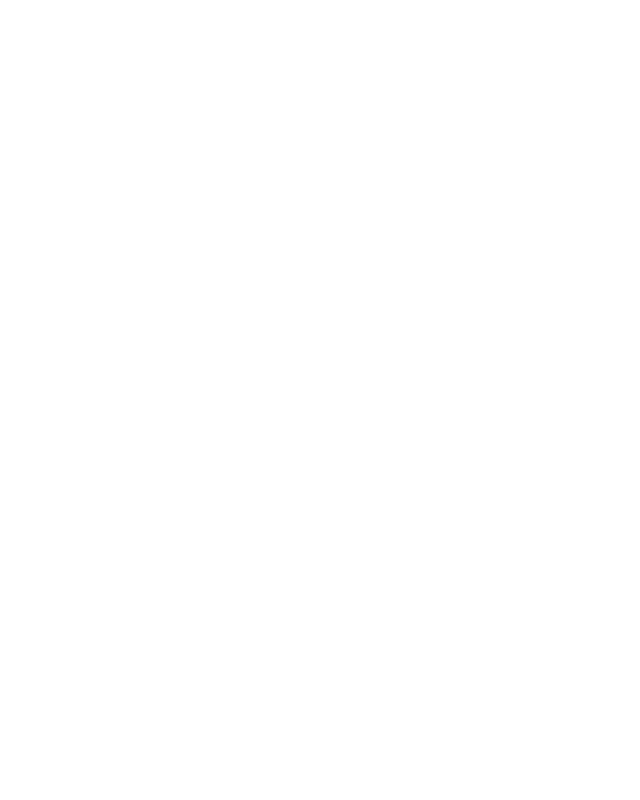
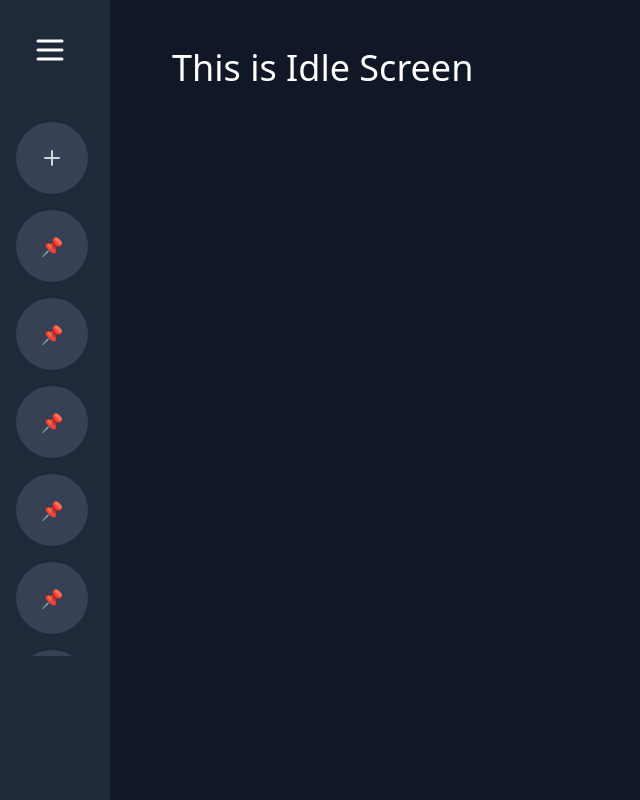
Before and after one commit to 0xfabb/CampusCompass, a React (Vite) app in the folder frontend/: page / in a window 1280 px wide. Before the commit this address had no page. Shown: the whole page, without its empty margins (0-640 px from the left). Built offline with nearby package versions, Linux system fonts and the light colour scheme.

Commit message:
feat: Added Sidebar, fixed Layout, Made Clubs, Made a server page.

```diff
--- a/frontend/package.json
+++ b/frontend/package.json
@@ -15,6 +15,7 @@
     "react": "^18.3.1",
     "react-dom": "^18.3.1",
     "react-router-dom": "^7.1.5",
+    "tailwind-scrollbar-hide": "^2.0.0",
     "tailwindcss": "^4.0.5"
   },
   "devDependencies": {
--- a/frontend/src/App.css
+++ b/frontend/src/App.css
@@ -1,3 +1,12 @@
 body{
   font: Poppins;
 }
+
+.hide-scrollbar::-webkit-scrollbar {
+  display: none;
+}
+
+.hide-scrollbar {
+  -ms-overflow-style: none;
+  scrollbar-width: none;
+}
--- a/frontend/src/App.jsx
+++ b/frontend/src/App.jsx
@@ -1,15 +1,17 @@
 import "./App.css";
 import { BrowserRouter as Router, Routes, Route } from "react-router-dom";
-import servers from "./pages/servers";
-import dashboard from "./pages/dashboard";
+import Servers from "./pages/Servers";
+import Dashboard from "./pages/Dashboard";
+import Idle from "./pages/idle";
 
 function App() {
   return (
     <>
       <Router>
         <Routes>
-          <Route path="/servers" Component={servers}></Route>
-          <Route path="/home" Component={dashboard}></Route>
+          <Route path="/" element={<Idle />} />
+          <Route path="/servers" element={<Servers />} />
+          <Route path="/home" element={<Dashboard />} />
         </Routes>
       </Router>
     </>
--- /dev/null
+++ b/frontend/src/components/ui/ClubPhotos.jsx
@@ -0,0 +1,44 @@
+const ClubPhotos = [
+  {
+    id: 1,
+    photo: "",
+  },
+  {
+    id: 1,
+    photo: "",
+  },
+  {
+    id: 1,
+    photo: "",
+  },
+  {
+    id: 1,
+    photo: "",
+  },
+  {
+    id: 1,
+    photo: "",
+  },
+  {
+    id: 1,
+    photo: "",
+  },
+  {
+    id: 1,
+    photo: "",
+  },
+  {
+    id: 1,
+    photo: "",
+  },
+  {
+    id: 1,
+    photo: "",
+  },
+  {
+    id: 1,
+    photo: "",
+  },
+];
+
+export default ClubPhotos;
--- /dev/null
+++ b/frontend/src/components/ui/ClubPicStyle.jsx
@@ -0,0 +1,28 @@
+import "react";
+import ClubPhotos from "./ClubPhotos";
+import { Plus } from "lucide-react";
+import { Link } from "react-router-dom";
+
+const ClubPicStyle = () => {
+  return (
+    <div className="max-h-[550px] overflow-y-scroll overflow-x-hidden scroll-m-2 hide-scrollbar">
+      <Link to="/servers">
+        {" "}
+        <div className="w-18 h-18 m-4 cursor-pointer bg-gray-700 rounded-full flex items-center justify-center text-gray-300 font-bold text-lg ">
+          <Plus />
+        </div>
+      </Link>
+
+      {ClubPhotos.map((clubpic) => (
+        <div
+          key={clubpic.id}
+          className="w-18 h-18 m-4 bg-gray-700 rounded-full flex items-center justify-center text-gray-300 font-bold text-lg "
+        >
+          📌
+        </div>
+      ))}
+    </div>
+  );
+};
+
+export default ClubPicStyle;
--- a/frontend/src/components/ui/Sidebar.jsx
+++ b/frontend/src/components/ui/Sidebar.jsx
@@ -1,6 +1,8 @@
 import { Menu } from "lucide-react";
 import "react";
 import { useState } from "react";
+import Clubs from "./Clubs";
+import ClubPicStyle from "./ClubPicStyle";
 
 const Sidebar = () => {
   const [sidebar, setSidebar] = useState(false);
@@ -12,7 +14,7 @@ const Sidebar = () => {
   return (
     <div>
       <div
-        className={`bg-gray-800 bg-opacity-75 backdrop-blur-md h-screen overflow-hidden transition-all duration-500 ease-out ${
+        className={`bg-gray-800  bg-opacity-75 backdrop-blur-md h-screen overflow-hidden transition-all duration-500 ease-out ${
           sidebar ? "w-[300px]" : "w-[110px]"
         }`}
       >
@@ -20,10 +22,28 @@ const Sidebar = () => {
           <button onClick={SideToggle} className="focus:outline-none">
             <Menu
               color="white"
-              className="cursor-pointer transition-transform duration-500 ease-in-out size-9"
+              className="m-3 cursor-pointer transition-transform duration-500 ease-in-out size-9"
             />
           </button>
         </div>
+
+        {sidebar ? (
+          <div className="clubnames">
+            {Clubs.map((club) => (
+              <div
+                key={club.id}
+                style={{ opacity: sidebar ? "1" : "0" }}
+                className="clubs text-white text-xl m-2 ml-4"
+              >
+                {club.clubname}
+              </div>
+            ))}
+          </div>
+        ) : (
+          <>
+            <ClubPicStyle />
+          </>
+        )}
       </div>
     </div>
   );
--- /dev/null
+++ b/frontend/src/pages/Idle.jsx
@@ -0,0 +1,16 @@
+import Sidebar from "../components/ui/Sidebar";
+import "react";
+
+const Idle = () => {
+  return (
+    <>
+      <div className="cont flex flex-wrap gap-3.5 bg-gray-900 bg-opacity-75 backdrop-blur-md min-h-screen">
+        <Sidebar />
+
+        <h1 className="text-white text-4xl p-8 m-4">This is Idle Screen</h1>
+      </div>
+    </>
+  );
+};
+
+export default Idle;
--- a/frontend/src/pages/dashboard.jsx
+++ b/frontend/src/pages/dashboard.jsx
@@ -1,11 +1,15 @@
-import 'react';
+import "react";
+import Sidebar from "../components/ui/Sidebar";
 
 const dashboard = () => {
   return (
     <div>
-      This is Dashboard!
+      <div className="cont flex gap-4 bg-gray-900 bg-opacity-75 backdrop-blur-md  h-screen">
+        <Sidebar />
+        <h1 className="text-white text-4xl p-8 m-4">This is Dashboard! </h1>
+      </div>
     </div>
   );
-}
+};
 
 export default dashboard;
--- a/frontend/src/pages/servers.jsx
+++ b/frontend/src/pages/servers.jsx
@@ -4,14 +4,14 @@ import ClubCard from "../components/ui/ClubCard";
 
 const Dashboard = () => {
   return (
-    <div className="bg-gray-900 bg-opacity-75 backdrop-blur-md min-h-screen flex">
+    <div className="bg-gray-900 bg-opacity-75 backdrop-blur-md  h-screen flex">
       <Sidebar />
 
-      <div className="flex-1 flex flex-col items-center p-6">
+      <div className="flex-1 flex flex-col items-center overflow-y-scroll p-6">
         <input
           type="search"
           placeholder="Search Server"
-          className="w-full max-w-[800px] h-12 px-4 py-2 m-4 text-white bg-gray-800 border-2 border-neutral-200 rounded-2xl focus:ring-2 focus:ring-blue-500 focus:border-blue-500 outline-none"
+          className="w-full max-w-[800px] sticky mb-9 h-12 px-4 py-3 m-4 text-white bg-gray-800 border-2 border-neutral-200 rounded-2xl focus:ring-2 focus:ring-blue-500 focus:border-blue-500 outline-none"
         />
 
         <ClubCard />
```
Also changed, not shown: 1 other file (tests, documents, lock files or other folders).
